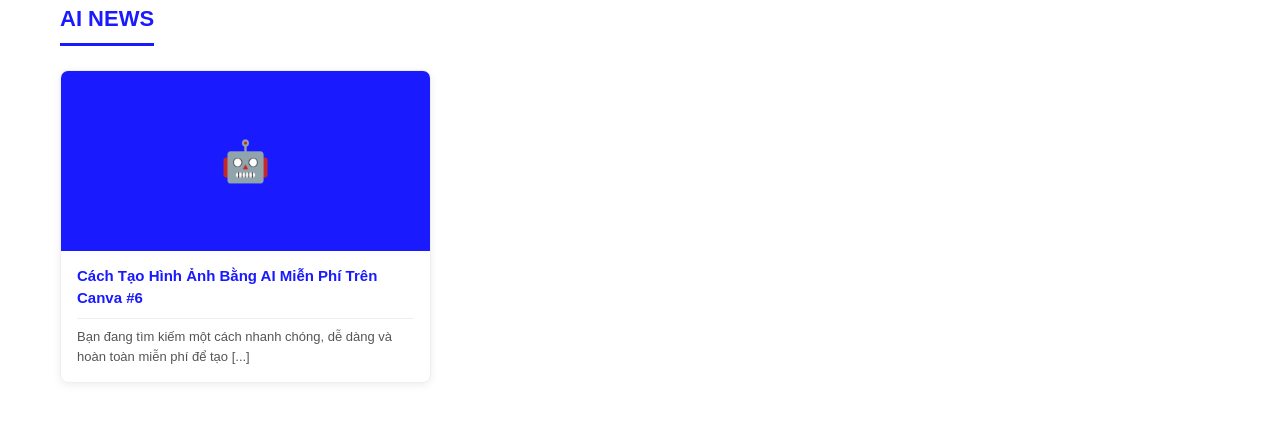
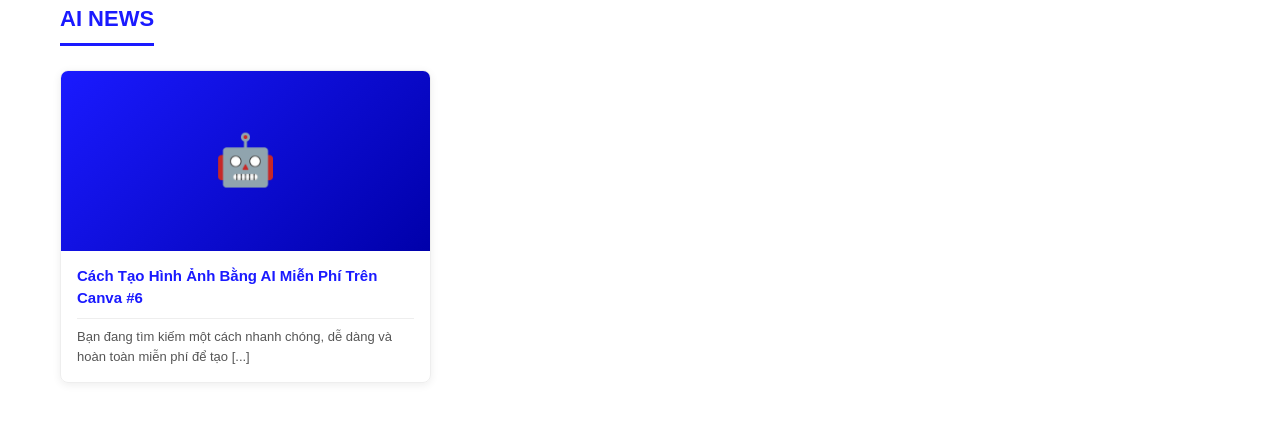
Before and after one commit to nguyenquangtu19/tupiaz-review-ai, a Next.js app: page / in a window 1280 px wide. Shown: the part 135-568 px from the top of the page. Built offline with nearby package versions, Linux system fonts and the light colour scheme; no server answers.

Commit message:
Add pages/index.jsx

```diff
--- a/pages/index.jsx
+++ b/pages/index.jsx
@@ -3,49 +3,22 @@ import Header from '../components/Header';
 import Footer from '../components/Footer';
 import VideoGrid from '../components/VideoGrid';
 import Link from 'next/link';
-
-const samplePosts = [
-  {title:'Cách Tạo Hình Ảnh Bằng AI Miễn Phí Trên Canva #6',excerpt:'Bạn đang tìm kiếm một cách nhanh chóng, dễ dàng và hoàn toàn miễn phí để tạo [...]',href:'/blog'},
-];
-
-export default function Home() {
-  return (
-    <>
-      <Head>
-        <title>TUPIAZ REVIEW AI - Review AI Tools, Video & Blog</title>
-        <meta name="description" content="Review các công cụ AI miễn phí, video hướng dẫn và blog công nghệ AI"/>
-        <meta name="viewport" content="width=device-width, initial-scale=1"/>
-        <link rel="icon" href="/favicon.ico"/>
-      </Head>
+const posts=[{title:'Cách Tạo Hình Ảnh Bằng AI Miễn Phí Trên Canva #6',excerpt:'Bạn đang tìm kiếm một cách nhanh chóng, dễ dàng và hoàn toàn miễn phí để tạo [...]',href:'/blog'}];
+export default function Home(){
+  return(<><Head><title>TUPIAZ REVIEW AI - Review AI Tools, Video & Blog</title><meta name="description" content="Review công cụ AI miễn phí, video hướng dẫn và blog công nghệ"/><meta name="viewport" content="width=device-width, initial-scale=1"/></Head>
     <Header/>
     <main style={{maxWidth:1200,margin:'0 auto',padding:'30px 20px'}}>
       <section style={{marginBottom:50}}>
         <h2 style={{color:'#1a1aff',fontWeight:800,fontSize:22,borderBottom:'3px solid #1a1aff',paddingBottom:8,marginBottom:24,display:'inline-block'}}>AI NEWS</h2>
         <div style={{display:'grid',gridTemplateColumns:'repeat(auto-fill,minmax(280px,1fr))',gap:24}}>
-            {samplePosts.map((post,i)=>(
-              <Link key={i} href={post.href} style={{textDecoration:'none',color:'inherit'}}>
-                <div style={{border:'1px solid #eee',borderRadius:8,overflow:'hidden',boxShadow:'0 2px 8px rgba(0,0,0,0.07)',transition:'transform 0.2s'}}
-                  onMouseEnter={e=>e.currentTarget.style.transform='translateY(-3px)'}
-                  onMouseLeave={e=>e.currentTarget.style.transform='translateY(0)'}>
-                  <div style={{background:'#1a1aff',height:180,display:'flex',alignItems:'center',justifyContent:'center'}}>
-                    <span style={{color:'#fff',fontSize:40}}>🤖</span>
-                  </div>
-                  <div style={{padding:'14px 16px'}}>
-                    <h3 style={{color:'#1a1aff',fontSize:15,fontWeight:700,marginBottom:8,lineHeight:1.5}}>{post.title}</h3>
-                    <hr style={{margin:'8px 0',borderColor:'#eee'}}/>
-                    <p style={{fontSize:13,color:'#555',lineHeight:1.6}}>{post.excerpt}</p>
-                  </div>
-                </div>
-              </Link>
-            ))}
+          {posts.map((p,i)=><Link key={i} href={p.href} style={{textDecoration:'none',color:'inherit'}}>
+            <div style={{border:'1px solid #eee',borderRadius:8,overflow:'hidden',boxShadow:'0 2px 8px rgba(0,0,0,0.07)'}}>
+              <div style={{background:'linear-gradient(135deg,#1a1aff,#0000aa)',height:180,display:'flex',alignItems:'center',justifyContent:'center'}}><span style={{color:'#fff',fontSize:50}}>🤖</span></div>
+              <div style={{padding:'14px 16px'}}><h3 style={{color:'#1a1aff',fontSize:15,fontWeight:700,marginBottom:8,lineHeight:1.5}}>{p.title}</h3><hr style={{margin:'8px 0',borderColor:'#eee'}}/><p style={{fontSize:13,color:'#555',lineHeight:1.6}}>{p.excerpt}</p></div>
+            </div></Link>)}
         </div>
       </section>
-        <section>
-          <h2 style={{color:'#1a1aff',fontWeight:800,fontSize:22,borderBottom:'3px solid #1a1aff',paddingBottom:8,marginBottom:24,display:'inline-block'}}>VIDEO</h2>
-          <VideoGrid maxResults={24}/>
-        </section>
+      <section><h2 style={{color:'#1a1aff',fontWeight:800,fontSize:22,borderBottom:'3px solid #1a1aff',paddingBottom:8,marginBottom:24,display:'inline-block'}}>VIDEO</h2><VideoGrid maxResults={24}/></section>
     </main>
-      <Footer/>
-    </>
-  );
+    <Footer/></>);
 }
```
Lines whose indentation alone changed are shown as unchanged.
